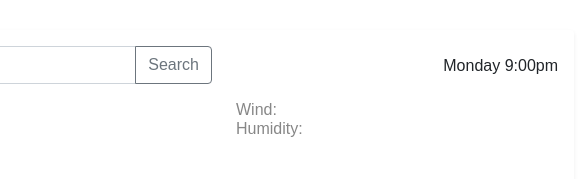
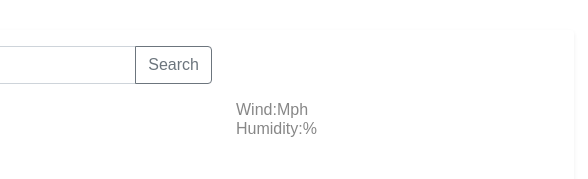
Before and after one commit to MicahBear/open-weather-api-template, a plain HTML site: page index.html in a window 1280 px wide. Shown: the top 179 px of the page, 416-1004 px from the left. Drawn offline with nearby package versions, Linux system fonts and the light colour scheme.

Commit message:
removed temp display time and changed li for wind

```diff
--- a/index.html
+++ b/index.html
@@ -41,7 +41,7 @@
           </div>
           <div class="col-md-6">
             <h4 class="display-city"></h4>
-            <p class="day-time">Monday 9:00pm</p>
+            <p class="day-time"></p>
             <p class="weather-description"></p>
           </div>
         </div>
@@ -64,8 +64,8 @@
           </div>
           <div class="col-sm-6">
             <ul>
-              <li>Wind:<span class="wind"></span></li>
-              <li>Humidity:<span class="humidity"></span></li>
+              <li>Wind:<span class="wind">mph</span></li>
+              <li>Humidity:<span class="humidity">%</span></li>
             </ul>
           </div>
         </div>
```
